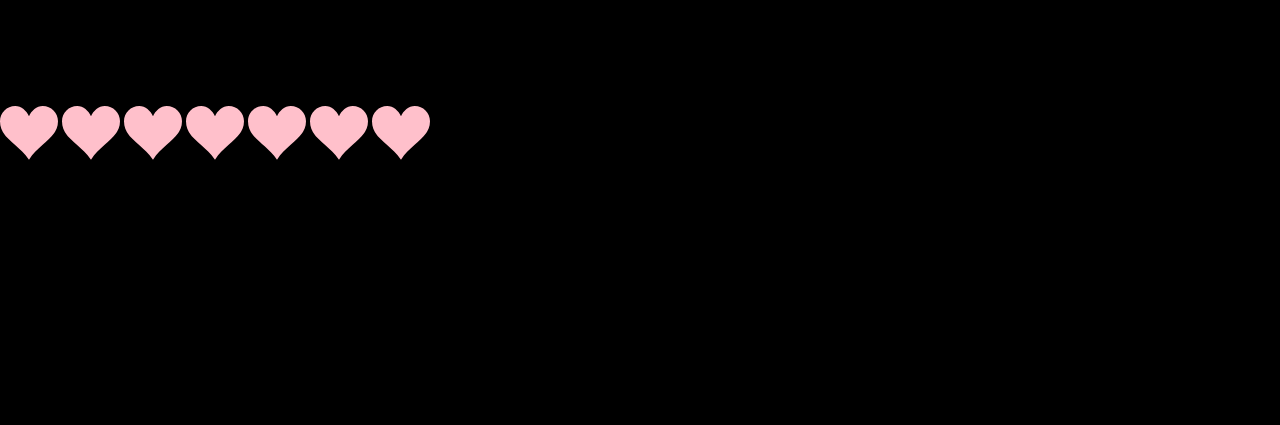
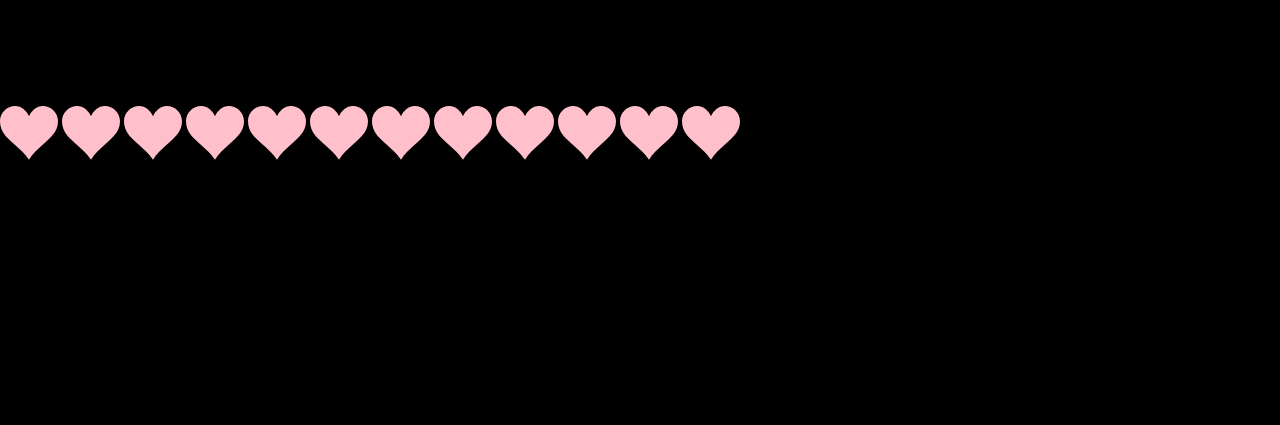
Before and after one commit to kuohan95/testing, a plain HTML site: page index.html in a window 1280 px wide. Shown: the part 375-800 px from the top of the page. Drawn offline with Linux system fonts and the light colour scheme; a web font is replaced by a local one.

Commit message:
LAST HEARTS

```diff
--- a/index.html
+++ b/index.html
@@ -44,6 +44,26 @@
   <path d="M23.6,0c-3.4,0-6.3,2.7-7.6,5.6C14.7,2.7,11.8,0,8.4,0C3.8,0,0,3.8,0,8.4c0,9.4,9.5,11.9,16,21.2
 	c6.1-9.3,16-12.1,16-21.2C32,3.8,28.2,0,23.6,0z"/>
 </svg>
+<svg class="heart" viewBox="0 0 32 29.6">
+  <path d="M23.6,0c-3.4,0-6.3,2.7-7.6,5.6C14.7,2.7,11.8,0,8.4,0C3.8,0,0,3.8,0,8.4c0,9.4,9.5,11.9,16,21.2
+	c6.1-9.3,16-12.1,16-21.2C32,3.8,28.2,0,23.6,0z"/>
+</svg>
+<svg class="heart" viewBox="0 0 32 29.6">
+  <path d="M23.6,0c-3.4,0-6.3,2.7-7.6,5.6C14.7,2.7,11.8,0,8.4,0C3.8,0,0,3.8,0,8.4c0,9.4,9.5,11.9,16,21.2
+	c6.1-9.3,16-12.1,16-21.2C32,3.8,28.2,0,23.6,0z"/>
+</svg>
+<svg class="heart" viewBox="0 0 32 29.6">
+  <path d="M23.6,0c-3.4,0-6.3,2.7-7.6,5.6C14.7,2.7,11.8,0,8.4,0C3.8,0,0,3.8,0,8.4c0,9.4,9.5,11.9,16,21.2
+	c6.1-9.3,16-12.1,16-21.2C32,3.8,28.2,0,23.6,0z"/>
+</svg>
+<svg class="heart" viewBox="0 0 32 29.6">
+  <path d="M23.6,0c-3.4,0-6.3,2.7-7.6,5.6C14.7,2.7,11.8,0,8.4,0C3.8,0,0,3.8,0,8.4c0,9.4,9.5,11.9,16,21.2
+	c6.1-9.3,16-12.1,16-21.2C32,3.8,28.2,0,23.6,0z"/>
+</svg>
+<svg class="heart" viewBox="0 0 32 29.6">
+  <path d="M23.6,0c-3.4,0-6.3,2.7-7.6,5.6C14.7,2.7,11.8,0,8.4,0C3.8,0,0,3.8,0,8.4c0,9.4,9.5,11.9,16,21.2
+	c6.1-9.3,16-12.1,16-21.2C32,3.8,28.2,0,23.6,0z"/>
+</svg>
 </div>
 
 
```
